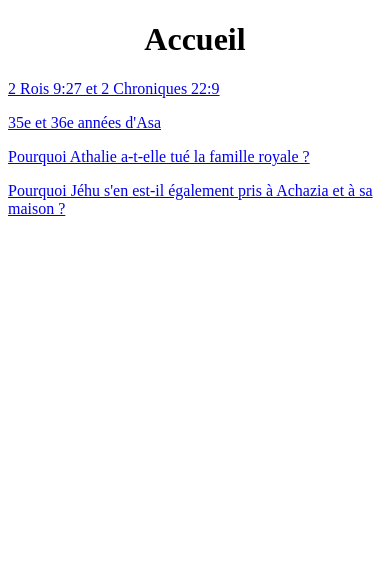
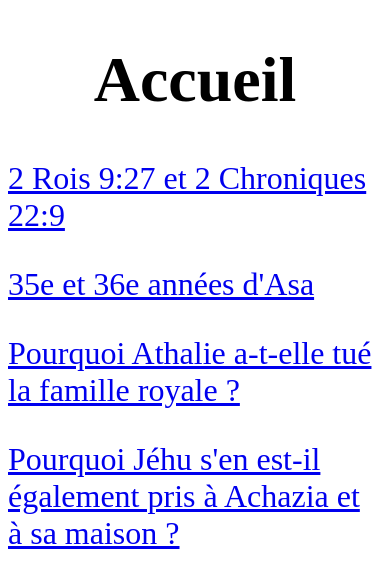
Before and after one commit to pedjy321/Mes_messages, a plain HTML site: page index.html in a window 390 px wide. Drawn offline with Linux system fonts and the light colour scheme.

Commit message:
Enhance index.html with responsive design
Added responsive styles for smaller screens.

```diff
--- a/index.html
+++ b/index.html
@@ -6,6 +6,16 @@
     <style>
         h1 {
             text-align: center;
+        }
+
+        @media only screen and (max-width: 600px) {
+            h1 {
+                font-size: 4em;
+            }
+
+            p {
+                font-size: 32px;
+            }
         }
     </style>
 </head>
@@ -17,4 +27,5 @@
 <p><a href="Pourquoi Jéhu s'en est-il également pris à Achazia et à sa maison.html">Pourquoi Jéhu s'en est-il également
         pris
         à Achazia et à sa maison ?</a></p>
+
 </html>
```
